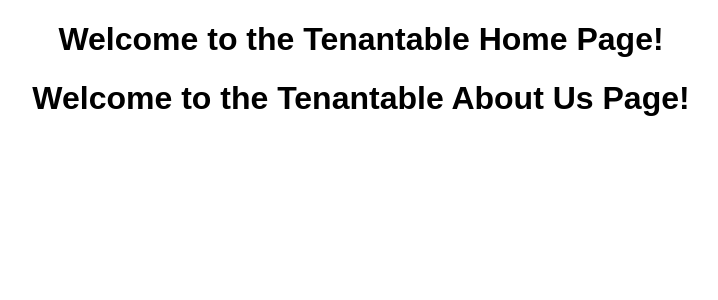
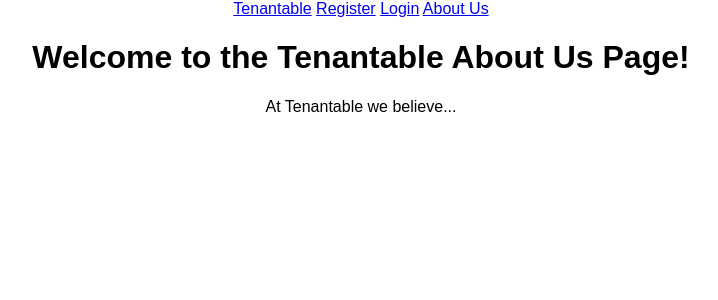
Before and after one commit to EddieHarmonJr/tenantable, a React (Create React App) app in the folder frontend/: page /aboutus in a window 1280 px wide. Shown: the top 300 px of the page, without its empty margins (279-997 px from the left). Built offline with nearby package versions, Linux system fonts and the light colour scheme.

Commit message:
create preliminary navbar.

```diff
--- a/frontend/src/App.js
+++ b/frontend/src/App.js
@@ -6,6 +6,7 @@
 import UserProfile from './components/UserProfile';
 import Register from './components/Register';
 import Login from './components/Login';
+import NavBar from './components/NavBar';
 
 
 
@@ -13,7 +14,9 @@
   render() {
     return (
       <div className="App">
-        <Home />
+        <NavBar />
+
+        {/* <Home /> */}
         {/* <AboutUs /> */}
         {/* <UserProfile /> */}
         {/* <Register /> */}
--- a/frontend/src/components/AboutUs.jsx
+++ b/frontend/src/components/AboutUs.jsx
@@ -9,6 +9,8 @@
         return(
             <div>
                 <h1>Welcome to the Tenantable About Us Page!</h1>
+
+                <div>At Tenantable we believe...</div>
             </div>
         )
     }
--- /dev/null
+++ b/frontend/src/components/NavBar.jsx
@@ -0,0 +1,31 @@
+import React, { Component } from 'react';
+import { Route, Link, Switch } from "react-router-dom";
+import Home from "./Home";
+import { Redirect } from "react-router";
+
+
+class NavBar extends Component {
+    constructor(){
+        super();
+    }
+
+    render(){
+        return(
+            <div>
+                <nav>
+                    <Link to="/">Tenantable</Link>
+                    {" "}
+                    <Link to="/register">Register</Link>
+                    {" "}
+                    <Link to="/login">Login</Link>
+                    {" "}
+                    <Link to="/aboutus">About Us</Link>
+                </nav>
+            </div>
+        )
+    }
+
+
+}
+
+export default NavBar;
```
